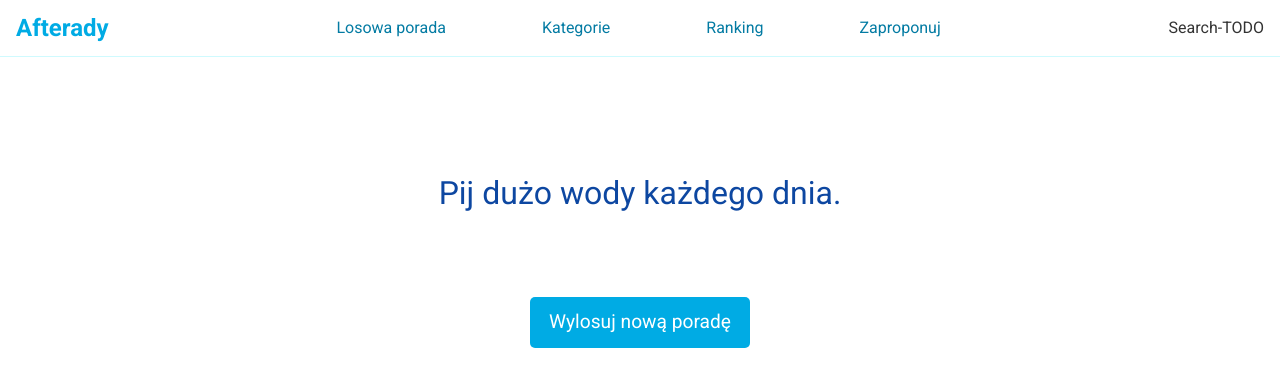
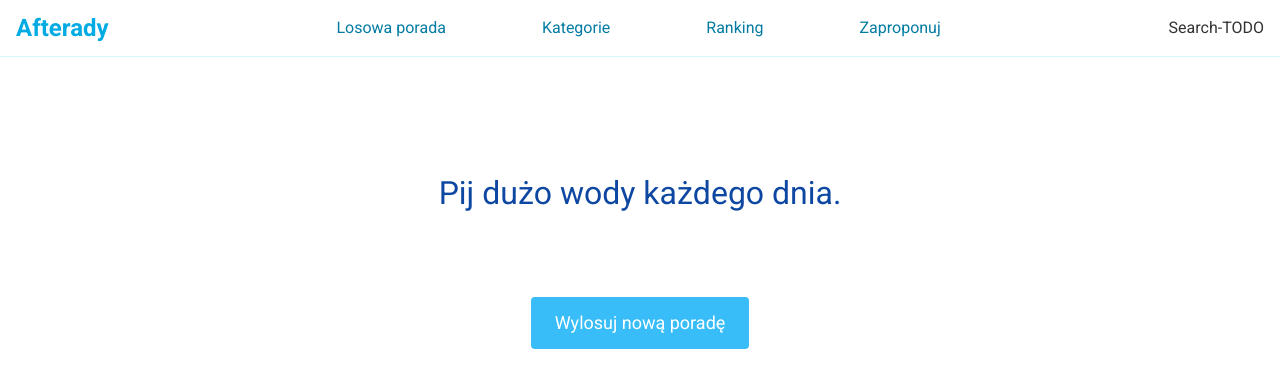
Before and after one commit to cerbin1/tips, a React (Vite) app: page /random in a window 1280 px wide. Shown: the top 388 px of the page. Built offline with nearby package versions, Linux system fonts and the light colour scheme.

Commit message:
Extract Button component

```diff
--- a/src/components/advices/RandomAdvice.jsx
+++ b/src/components/advices/RandomAdvice.jsx
@@ -1,4 +1,5 @@
 import { useState } from "react";
+import Button from "../common/Button";
 
 const advices = [
   "Pij dużo wody każdego dnia.",
@@ -17,14 +18,13 @@ export default function RandomAdvice() {
   return (
     <section data-testid="random-advice-section" className="container">
       <h1 className="advice">{randomAdvice}</h1>
-      <button
-        className="random-advice-button"
+      <Button
         onClick={() =>
           setRandomAdvice(advices[Math.floor(Math.random() * advices.length)])
         }
       >
         Wylosuj nową poradę
-      </button>
+      </Button>
     </section>
   );
 }
--- /dev/null
+++ b/src/components/common/Button.jsx
@@ -0,0 +1,10 @@
+export default function Button({ children, ...props }) {
+  return (
+    <button
+      className="px-6 py-3 bg-sky-400 text-white text-lg rounded hover:bg-sky-500 transition-colors duration-300"
+      {...props}
+    >
+      {children}
+    </button>
+  );
+}
--- a/src/components/home/Home.jsx
+++ b/src/components/home/Home.jsx
@@ -1,4 +1,5 @@
 import { Link } from "react-router-dom";
+import Button from "../common/Button";
 
 export default function Home() {
   return (
@@ -13,9 +14,9 @@ export default function Home() {
             Odkryj najlepsze porady i wskazówki, które pomogą Ci w codziennym
             życiu.
           </p>
-          <button className="px-6 py-3 bg-sky-400 text-white text-lg rounded hover:bg-sky-500 transition-colors duration-300">
+          <Button>
             <Link to="/random">Rozpocznij</Link>
-          </button>
+          </Button>
         </div>
       </section>
     </>
```
Also changed, not shown: 2 other files (tests, documents, lock files or other folders).
